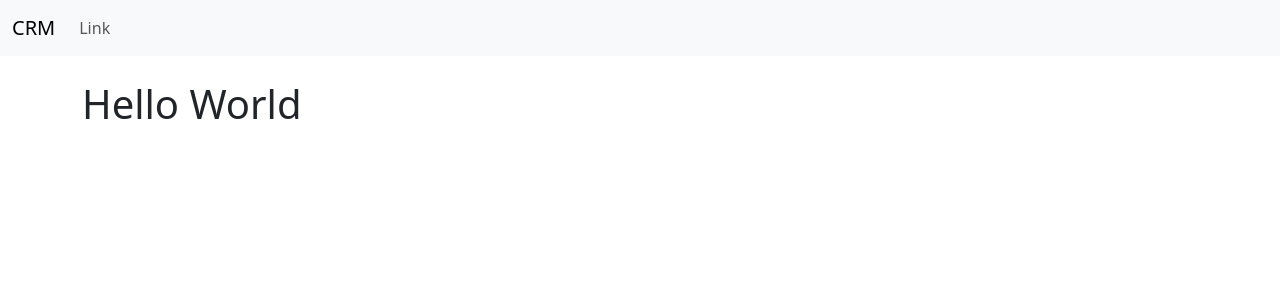
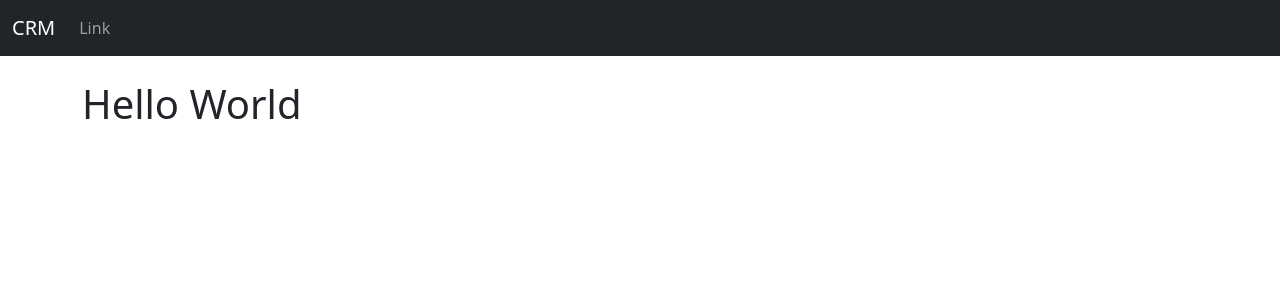
Before and after one commit to michaelgetachew-abebe/Customer-Relation-Management-App, a Django app: page / in a window 1280 px wide. Shown: the top 300 px of the page. Run offline with Django 4.2, Linux system fonts and the light colour scheme.

Commit message:
Feat(add): added customization 2 on the bootstrap navbar

```diff
--- a/crm/crmApp/templates/navbar.html
+++ b/crm/crmApp/templates/navbar.html
@@ -1,6 +1,6 @@
-<nav class="navbar navbar-expand-lg bg-body-tertiary">
+<nav class="navbar navbar-expand-lg navbar-dark bg-dark">
     <div class="container-fluid">
-      <a class="navbar-brand" href="url('home')">CRM</a>
+      <a class="navbar-brand" href="{ url 'home' }">CRM</a>
       <button class="navbar-toggler" type="button" data-bs-toggle="collapse" data-bs-target="#navbarSupportedContent" aria-controls="navbarSupportedContent" aria-expanded="false" aria-label="Toggle navigation">
         <span class="navbar-toggler-icon"></span>
       </button>
```
